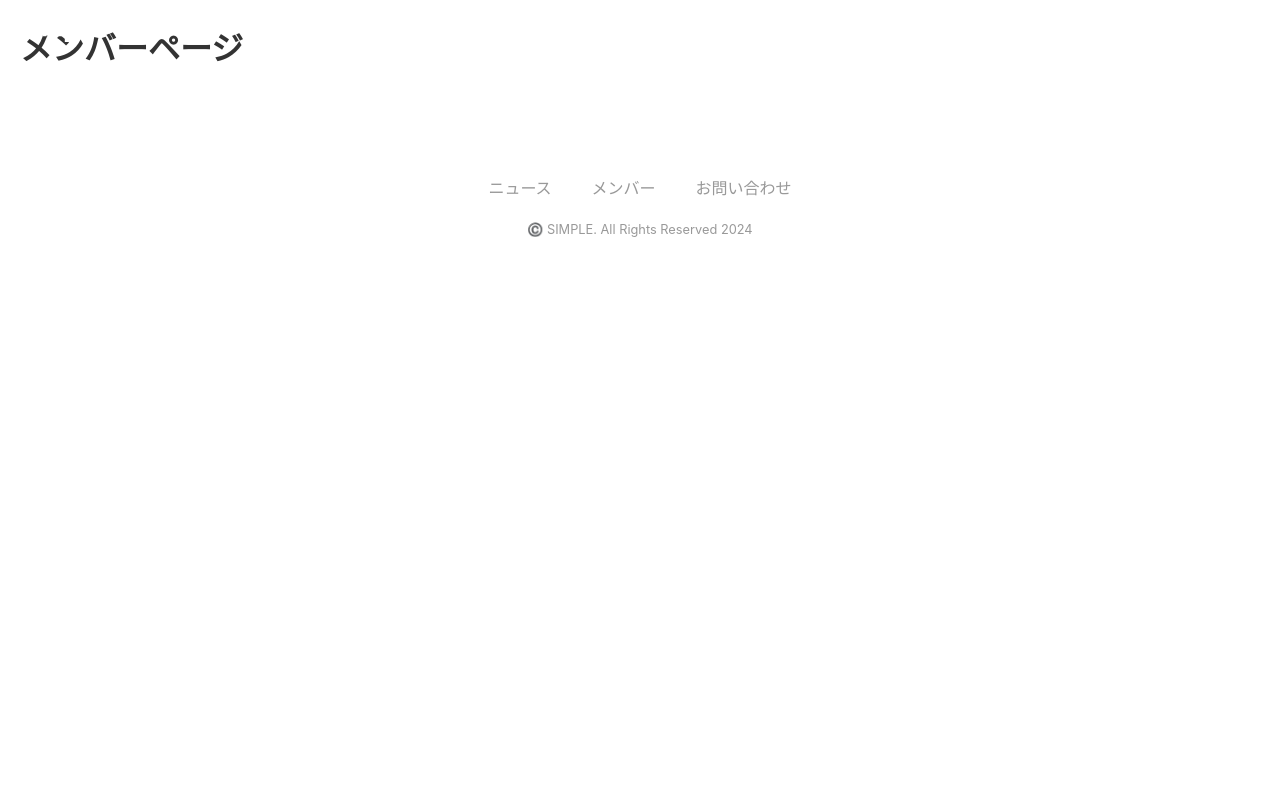
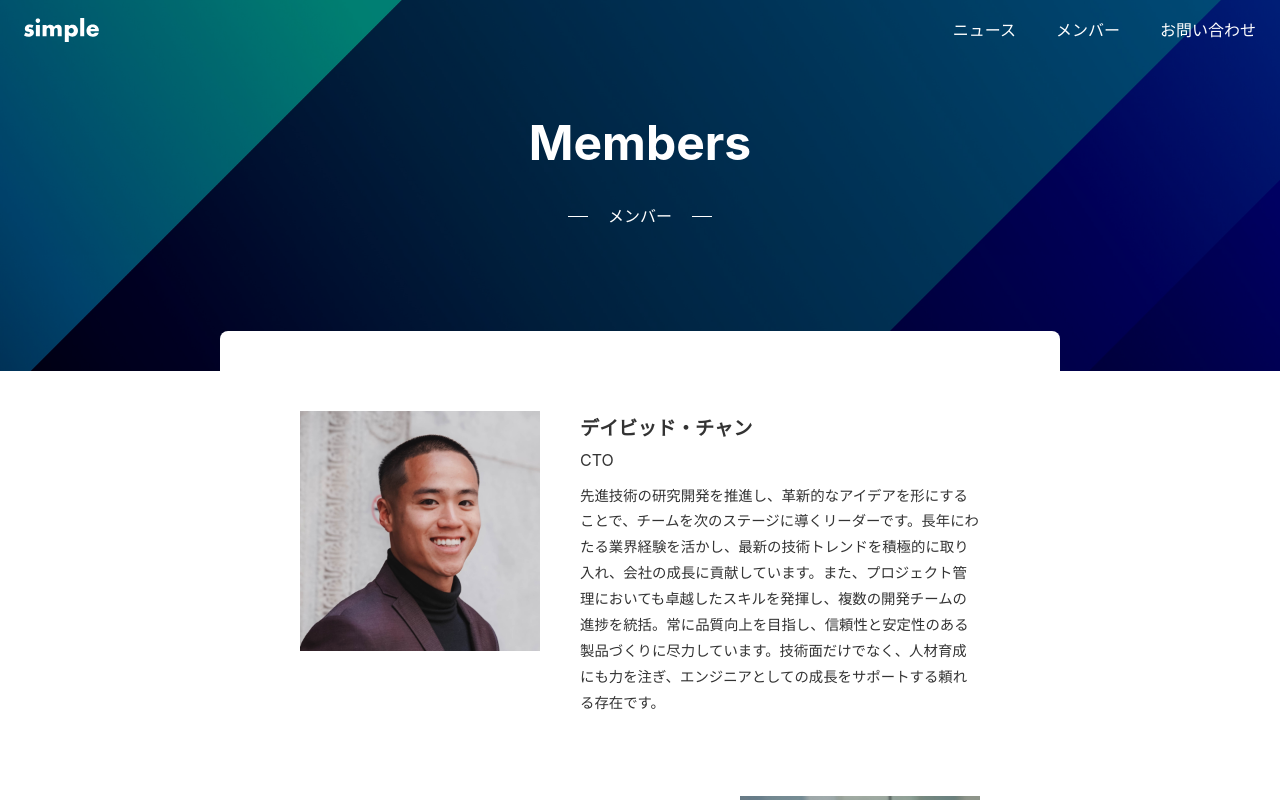
Before and after one commit to bookkuun/next-with-micro-cms, a Next.js app: page /members in a window 1280 px wide. Built offline with nearby package versions, Linux system fonts and the light colour scheme.

Commit message:
add: Heroページの追加

```diff
--- /dev/null
+++ b/app/_components/Hero/index.module.css
@@ -0,0 +1,55 @@
+.container {
+  position: relative;
+  display: flex;
+  align-items: center;
+  justify-content: center;
+  background-color: rgba(0, 0, 0, 0.5);
+  color: #fff;
+  overflow: hidden;
+  padding: 100px 0;
+}
+
+.title {
+  font-size: 3rem;
+  font-weight: bold;
+  text-align: center;
+  margin-bottom: 1rem;
+}
+
+.sub {
+  display: flex;
+  align-items: center;
+  gap: 20px;
+  margin-bottom: 40px;
+  justify-content: center;
+}
+
+.sub::before {
+  content: "";
+  display: block;
+  height: 1px;
+  width: 20px;
+  background-color: var(--color-text-unpainted);
+}
+
+.sub::after {
+  content: "";
+  display: block;
+  height: 1px;
+  width: 20px;
+  background-color: var(--color-text-unpainted);
+}
+
+.bgimg {
+  position: absolute;
+  top: 0;
+  right: 0;
+  height: 600px;
+  width: 100%;
+  object-fit: cover;
+  object-position: right;
+  display: flex;
+  align-items: center;
+  justify-content: center;
+  z-index: -1;
+}
--- /dev/null
+++ b/app/_components/Hero/index.tsx
@@ -0,0 +1,25 @@
+import Image from "next/image";
+import styles from "./index.module.css";
+
+type Props = {
+  title: string;
+  sub: string;
+};
+
+export default function Hero({ title, sub }: Props) {
+  return (
+    <section className={styles.container}>
+      <div>
+        <h1 className={styles.title}>{title}</h1>
+        <p className={styles.sub}>{sub}</p>
+      </div>
+      <Image
+        className={styles.bgimg}
+        src="/img-mv.jpg"
+        alt=""
+        width={4000}
+        height={1200}
+      />
+    </section>
+  );
+}
--- /dev/null
+++ b/app/_components/Sheet/index.module.css
@@ -0,0 +1,8 @@
+.container {
+  position: relative;
+  background-color: #fff;
+  width: 840px;
+  margin: -40px auto 0;
+  padding: 80px;
+  border-radius: 8px;
+}
--- /dev/null
+++ b/app/_components/Sheet/index.tsx
@@ -0,0 +1,13 @@
+import styles from "./index.module.css";
+
+type Props = {
+  children: React.ReactNode;
+};
+
+export default function Sheet({ children }: Props) {
+  return (
+    <>
+      <div className={styles.container}>{children}</div>
+    </>
+  );
+}
--- /dev/null
+++ b/app/members/layout.tsx
@@ -0,0 +1,15 @@
+import Sheet from "@/app/_components/Sheet";
+import Hero from "@/app/_components/Hero";
+
+type Props = {
+  children: React.ReactNode;
+};
+
+export default function RootLayout({ children }: Props) {
+  return (
+    <>
+      <Hero title="Members" sub="メンバー" />
+      <Sheet>{children}</Sheet>;
+    </>
+  );
+}
--- a/app/members/page.module.css
+++ b/app/members/page.module.css
@@ -0,0 +1,53 @@
+.text {
+  text-align: center;
+  margin-bottom: 40px;
+}
+
+.list {
+  display: flex;
+  align-items: flex-start;
+  gap: 40px;
+  margin-bottom: 80px;
+}
+
+.list:nth-child(even) {
+  flex-direction: row-reverse;
+}
+
+.image {
+  width: 240px;
+  height: auto;
+  border-radius: var(--border-radius);
+}
+
+.name {
+  font-size: 1.2rem;
+  font-weight: bold;
+}
+
+.position {
+  margin-bottom: 8px;
+}
+
+.profile {
+  font-size: 0.9rem;
+}
+
+.footer {
+  display: flex;
+  flex-direction: column;
+  align-items: center;
+  border-top: 1px solid var(--color-border);
+  padding-top: 40px;
+  text-align: center;
+  gap: 24px;
+}
+
+.message {
+  font-size: 2rem;
+  font-weight: bold;
+}
+
+.empty {
+  margin-bottom: 40px;
+}
--- a/app/members/page.tsx
+++ b/app/members/page.tsx
@@ -1,7 +1,73 @@
+import Image from "next/image";
+import styles from "./page.module.css";
+
+const data = {
+  contents: [
+    {
+      id: "1",
+      image: {
+        url: "/img-member1.jpg",
+        width: 240,
+        height: 240,
+      },
+      name: "デイビッド・チャン",
+      position: "CTO",
+      profile:
+        "先進技術の研究開発を推進し、革新的なアイデアを形にすることで、チームを次のステージに導くリーダーです。長年にわたる業界経験を活かし、最新の技術トレンドを積極的に取り入れ、会社の成長に貢献しています。また、プロジェクト管理においても卓越したスキルを発揮し、複数の開発チームの進捗を統括。常に品質向上を目指し、信頼性と安定性のある製品づくりに尽力しています。技術面だけでなく、人材育成にも力を注ぎ、エンジニアとしての成長をサポートする頼れる存在です。",
+    },
+    {
+      id: "2",
+      image: {
+        url: "/img-member2.jpg",
+        width: 240,
+        height: 240,
+      },
+      name: "サラ・リー",
+      position: "デザイナー",
+      profile:
+        "ユーザー体験を重視したデザインとブランド戦略を手掛け、視覚的にも機能的にも魅力的なプロダクトを提供しています。多様なデザイン経験を持ち、常にユーザー目線で考え、直感的に使えるインターフェースを追求しています。また、チーム内外でのコミュニケーション能力にも優れ、他部門と連携しながら一貫性のあるビジュアルとデザインプロセスを構築。ユーザー満足度の向上とブランド価値の最大化に貢献し、全体のデザイン品質を高めています。",
+    },
+    {
+      id: "3",
+      image: {
+        url: "/img-member3.jpg",
+        width: 240,
+        height: 240,
+      },
+      name: "ジョン・スミス",
+      position: "エンジニア",
+      profile:
+        "堅実な技術力とプロフェッショナルな姿勢でシステム最適化に取り組み、プロダクトの信頼性を高めることに注力しています。品質管理やコードレビューのプロセスに精通しており、細部までこだわった開発を通じて、エラーの削減と性能向上を実現しています。また、他のエンジニアとの協力体制を築き、技術面での知見を積極的に共有することでチーム全体の成長を支援。高品質なシステム開発を追求し、ユーザーに安心して利用いただけるプロダクトを提供しています。",
+    },
+  ],
+};
+
 export default function Page() {
   return (
-    <div style={{ margin: 20 }}>
-      <h1>メンバーページ</h1>
+    <div className={styles.container}>
+      {data.contents.length === 0 ? (
+        <p className={styles.empty}>メンバーが登録されていません。</p>
+      ) : (
+        <ul>
+          {data.contents.map((member) => (
+            <li key={member.id} className={styles.list}>
+              <Image
+                src={member.image.url}
+                alt=""
+                width={member.image.width}
+                height={member.image.height}
+                className={styles.image}
+              />
+
+              <dl>
+                <dt className={styles.name}>{member.name}</dt>
+                <dd className={styles.position}>{member.position}</dd>
+                <dd className={styles.profile}>{member.profile}</dd>
+              </dl>
+            </li>
+          ))}
+        </ul>
+      )}
     </div>
   );
 }
```
